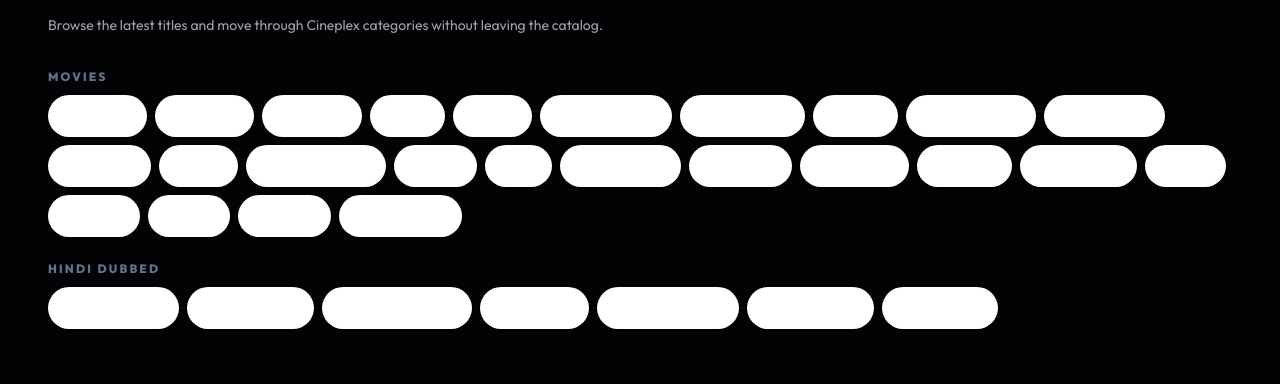
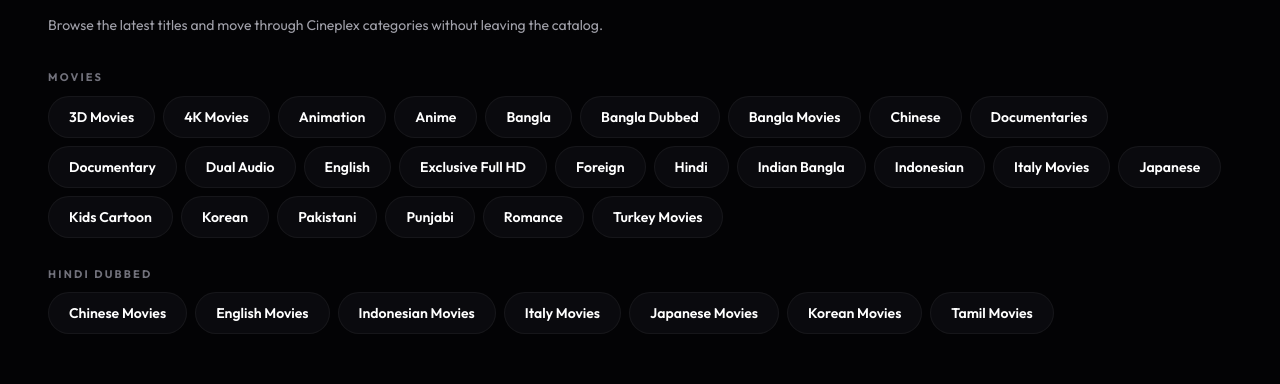
Before and after one commit to omarreact/PinFlix, a Next.js app: page /movies in a window 1280 px wide. Shown: the part 187-571 px from the top of the page. Built offline with nearby package versions, Linux system fonts and the light colour scheme; no server answers.

Commit message:
design: apply cinematic category pills

```diff
--- a/src/components/cineplex-category-nav.tsx
+++ b/src/components/cineplex-category-nav.tsx
@@ -27,21 +27,19 @@ export function CineplexCategoryNav({
   }
 
   return (
-    <div className="space-y-5">
+    <div className="space-y-6">
       {[...grouped.entries()].map(([group, items]) => (
-        <section key={group} className="space-y-2.5">
-          <h2 className="text-xs font-extrabold uppercase tracking-[.18em] text-slate-500">
-            {groupLabels[group] ?? group}
-          </h2>
+        <section key={group}>
+          <h2 className="mb-2.5 text-[11px] font-bold uppercase tracking-[.2em] text-zinc-500">{groupLabels[group] ?? group}</h2>
           <div className="hide-scrollbar flex gap-2 overflow-x-auto pb-1 md:flex-wrap md:overflow-visible">
             {items.map((category) => (
               <Link
                 key={category.id}
                 href={`${basePath}?category=${encodeURIComponent(category.id)}`}
-                className={`tv-focus whitespace-nowrap rounded-full border px-4 py-2.5 text-sm font-semibold shadow-sm ${
+                className={`tv-focus shrink-0 whitespace-nowrap rounded-full border px-5 py-2.5 text-sm font-semibold transition ${
                   activeId === category.id
-                    ? "border-brand bg-brand text-white"
-                    : "border-line bg-white text-slate-600 hover:border-slate-300 hover:text-slate-950"
+                    ? "border-transparent accent-gradient text-white shadow-[0_0_20px_rgba(168,85,247,.25)]"
+                    : "border-white/5 bg-surface/70 text-zinc-400 hover:border-white/15 hover:bg-white/10 hover:text-white"
                 }`}
               >
                 {category.label}
```
